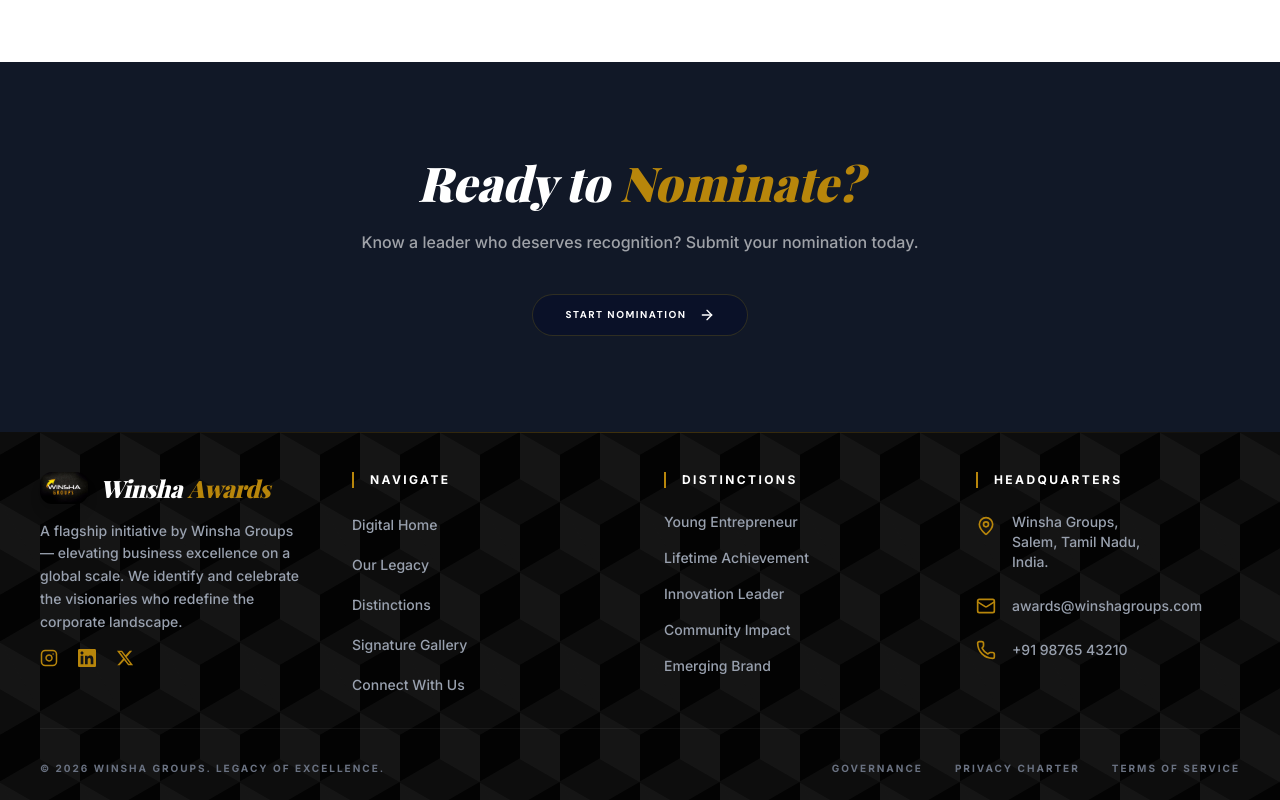
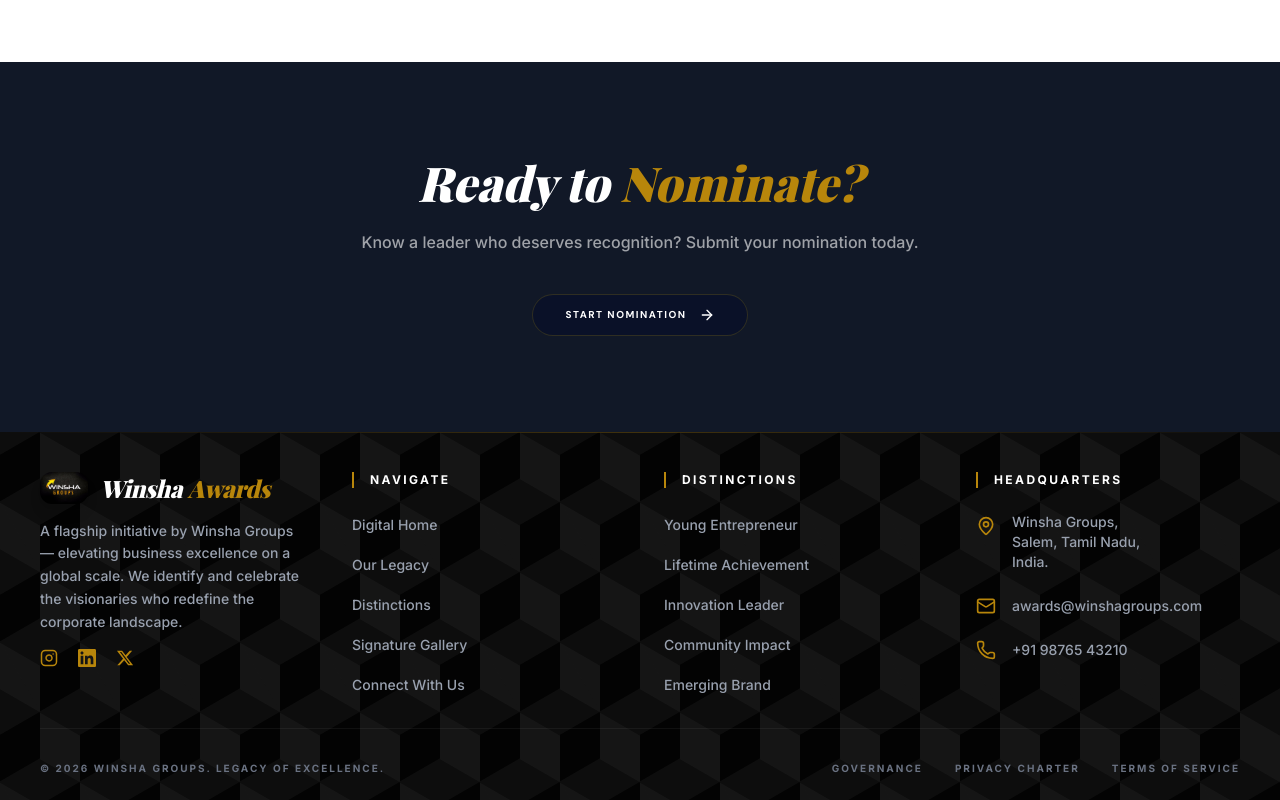
Before and after one commit to RubanThinks/winsha-awards, a Next.js app: page /awards in a window 1280 px wide. Shown: the part 2099-2899 px from the top of the page. Built offline with nearby package versions, Linux system fonts and the light colour scheme; a web font is replaced by a local one.

Commit message:
Fix: Implement anchor-based footer navigation and standardize brand information

```diff
--- a/src/app/(main)/awards/page.tsx
+++ b/src/app/(main)/awards/page.tsx
@@ -86,9 +86,10 @@
           {categories.map((cat, i) => (
             <div
               key={i}
+              id={cat.title.toLowerCase().replace(/\s+/g, '-')}
               data-aos="fade-up"
               data-aos-delay={i * 80}
-              className="frozen-card bg-white p-10 group flex flex-col"
+              className="frozen-card bg-white p-10 group flex flex-col scroll-mt-32"
             >
               <div className={`w-16 h-16 ${cat.color} rounded-2xl flex items-center justify-center text-accent mb-6 group-hover:bg-accent group-hover:text-white transition-all duration-400`}>
                 {cat.icon}
--- a/src/app/(main)/contact/page.tsx
+++ b/src/app/(main)/contact/page.tsx
@@ -46,7 +46,7 @@
         <div className="relative z-10 max-w-7xl mx-auto grid grid-cols-1 md:grid-cols-3 gap-8 md:gap-12">
           {[
             { icon: <MapPin className="w-6 h-6" />, title: "Visit Us", info: "Winsha Groups Headquarters\nSalem, Tamil Nadu, India" },
-            { icon: <Mail className="w-6 h-6" />, title: "Email Us", info: "awards@winsha.com\ninfo@winsha.com" },
+            { icon: <Mail className="w-6 h-6" />, title: "Email Us", info: "awards@winshagroups.com\ninfo@winsha.com" },
             { icon: <Phone className="w-6 h-6" />, title: "Call Us", info: "+91 98765 43210\nMon - Fri, 9 AM - 6 PM IST" },
           ].map((item, i) => (
             <div
--- a/src/components/shared/Footer.tsx
+++ b/src/components/shared/Footer.tsx
@@ -54,11 +54,11 @@
           <div>
             <h4 className="text-white text-xs font-bold uppercase tracking-[0.2em] mb-6 border-l-2 border-gold pl-4">Distinctions</h4>
             <ul className="space-y-4">
-              <li className="text-gray-400 text-sm font-medium hover:text-gold cursor-pointer transition-colors">Young Entrepreneur</li>
-              <li className="text-gray-400 text-sm font-medium hover:text-gold cursor-pointer transition-colors">Lifetime Achievement</li>
-              <li className="text-gray-400 text-sm font-medium hover:text-gold cursor-pointer transition-colors">Innovation Leader</li>
-              <li className="text-gray-400 text-sm font-medium hover:text-gold cursor-pointer transition-colors">Community Impact</li>
-              <li className="text-gray-400 text-sm font-medium hover:text-gold cursor-pointer transition-colors">Emerging Brand</li>
+              <li><Link href="/awards#young-entrepreneur" className="text-gray-400 text-sm font-medium hover:text-gold transition-colors">Young Entrepreneur</Link></li>
+              <li><Link href="/awards#lifetime-achievement" className="text-gray-400 text-sm font-medium hover:text-gold transition-colors">Lifetime Achievement</Link></li>
+              <li><Link href="/awards#innovation-leader" className="text-gray-400 text-sm font-medium hover:text-gold transition-colors">Innovation Leader</Link></li>
+              <li><Link href="/awards#community-impact" className="text-gray-400 text-sm font-medium hover:text-gold transition-colors">Community Impact</Link></li>
+              <li><Link href="/awards#emerging-brand" className="text-gray-400 text-sm font-medium hover:text-gold transition-colors">Emerging Brand</Link></li>
             </ul>
           </div>
 
```
